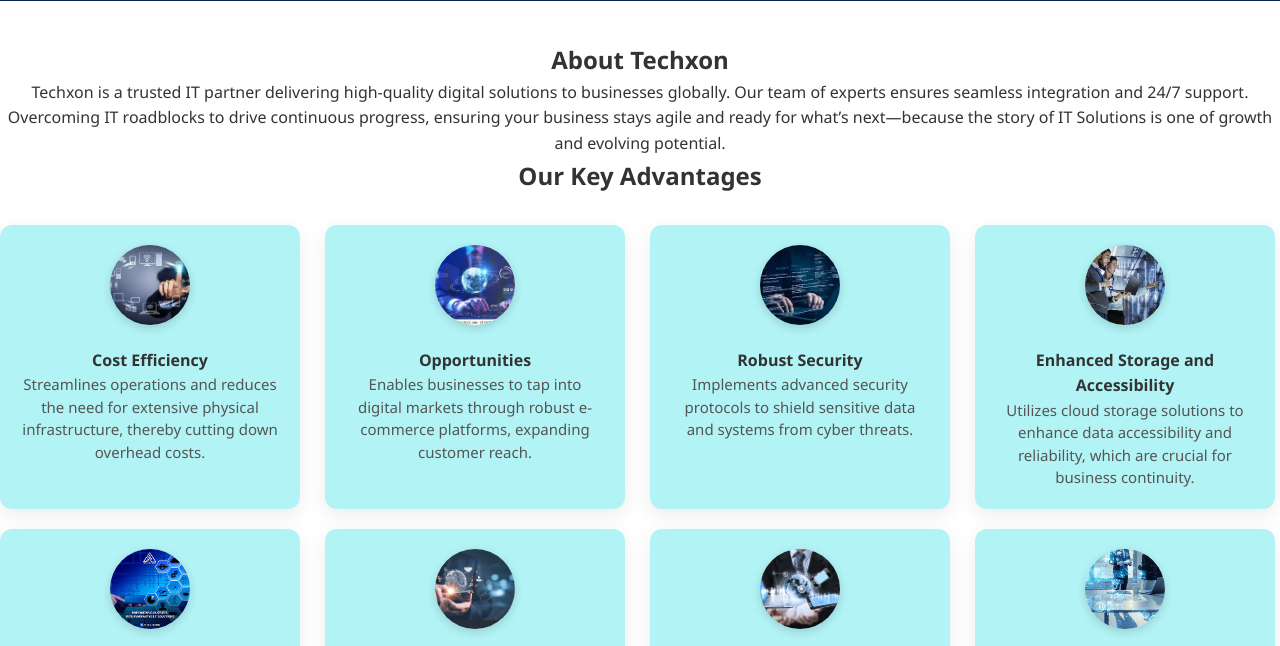
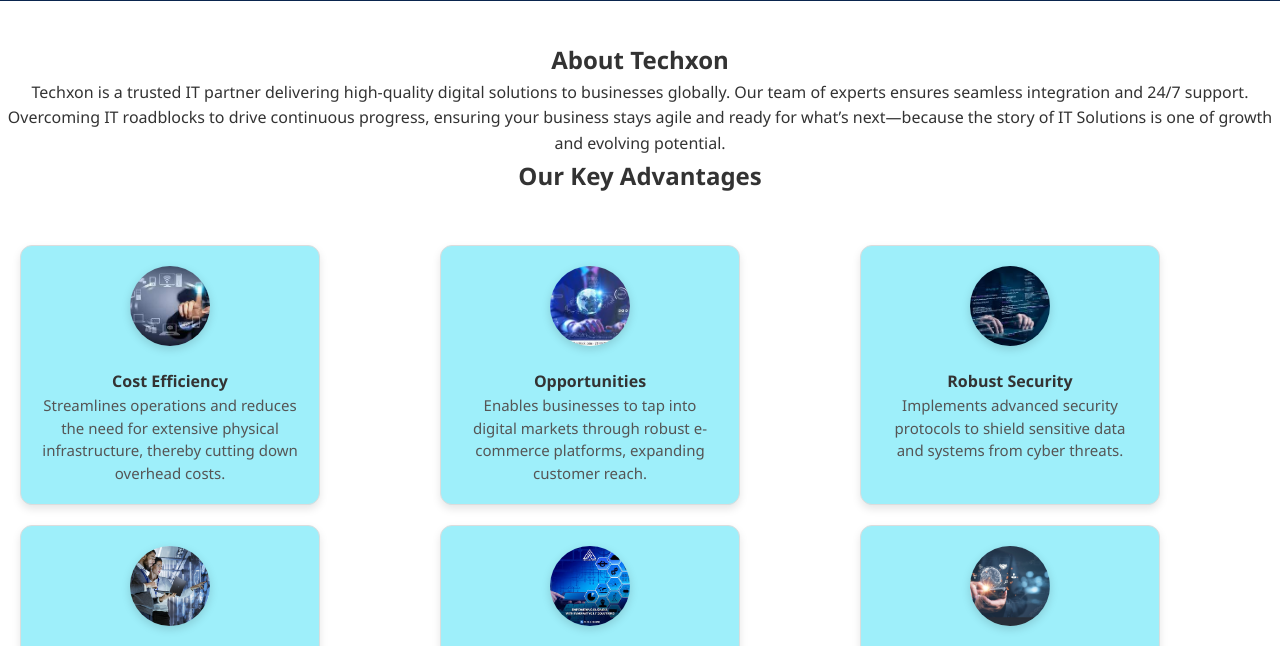
Before and after one commit to Pazzo16/my-new-it-solution-website, a plain HTML site: page Techxon About.html in a window 1280 px wide. Shown: the part 77-723 px from the top of the page. Drawn offline with Linux system fonts and the light colour scheme.

Commit message:
Update style0.css

```diff
--- a/style0.css
+++ b/style0.css
@@ -111,14 +111,6 @@
   font-weight: bold;
 }
 
-/* Service Cards Layout */
-.service-cards {
-  display: flex;
-  gap: 30px;
-  flex-wrap: wrap;
-  justify-content: center;
-}
-
 /* Individual Card Styling */
 .card {
   background: #a9f9ff;
@@ -163,6 +155,7 @@
   font-size: 30px;
   color: #02224e;
 }
+
 
 /* Contact form */
 .form-container{
@@ -280,3 +273,29 @@
         border-radius: 50%;
         box-shadow: 0 3px 10px rgba(0,0,0,0.15);
       }
+      /* Service Cards Layout */
+.service-cards {
+  display: grid;
+  grid-template-columns: repeat(3, 1fr); /* 3 cards per row */
+  gap: 20px; /* space between cards */
+  padding: 20px;
+}
+
+.card {
+  background: hsl(187, 90%, 80%);
+  border: 1px solid #ddd;
+  border-radius: 12px;
+  text-align: center;
+  padding: 20px;
+  box-shadow: 0 4px 8px rgba(0,0,0,0.1);
+  transition: transform 0.3s ease;
+}
+.card:hover {
+  transform: translateY(-5px);
+  box-shadow: 0 8px 16px rgba(0,0,0,0.15);
+}
+
+        border-radius: 50%;
+        box-shadow: 0 3px 10px rgba(0,0,0,0.15);
+
+      }
```
